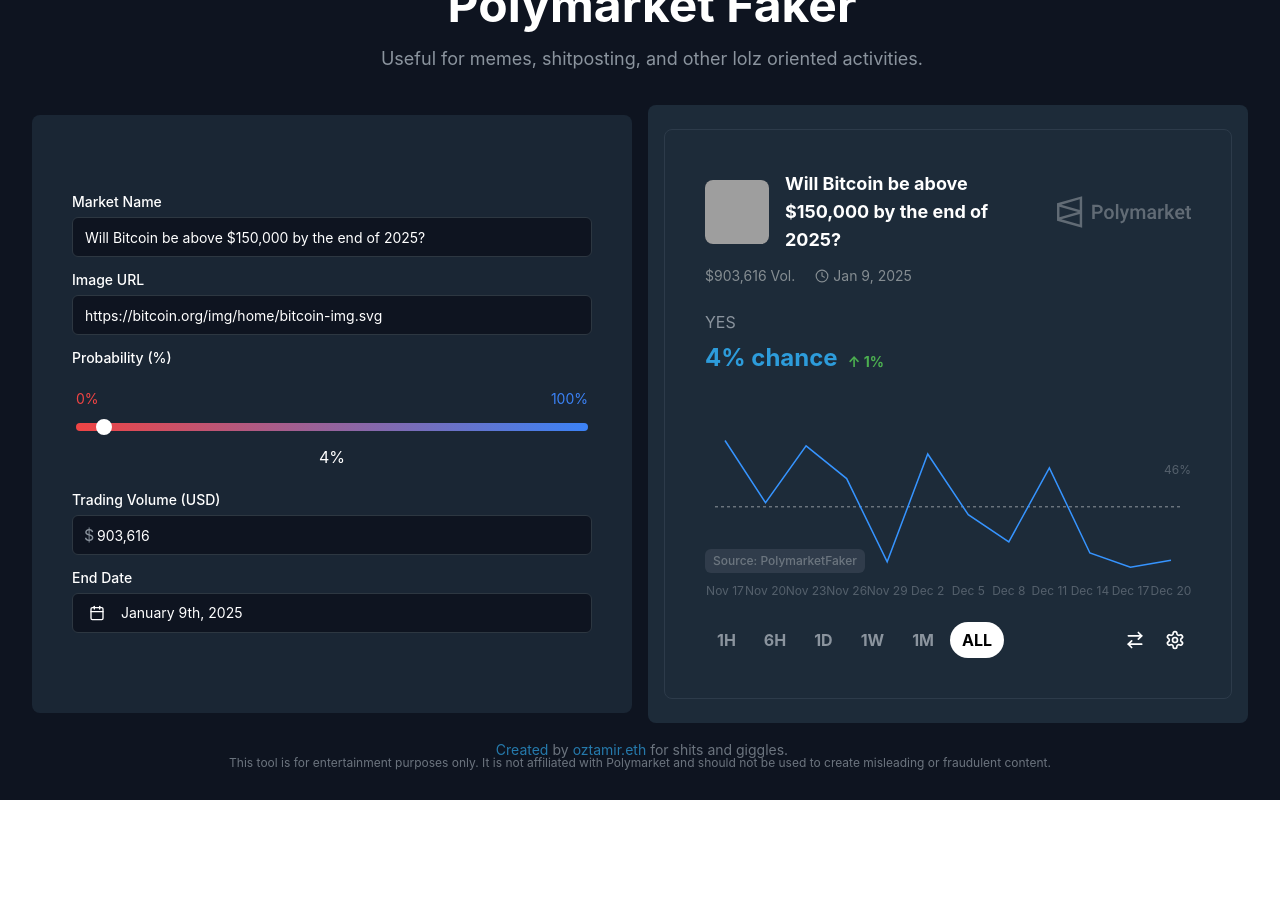
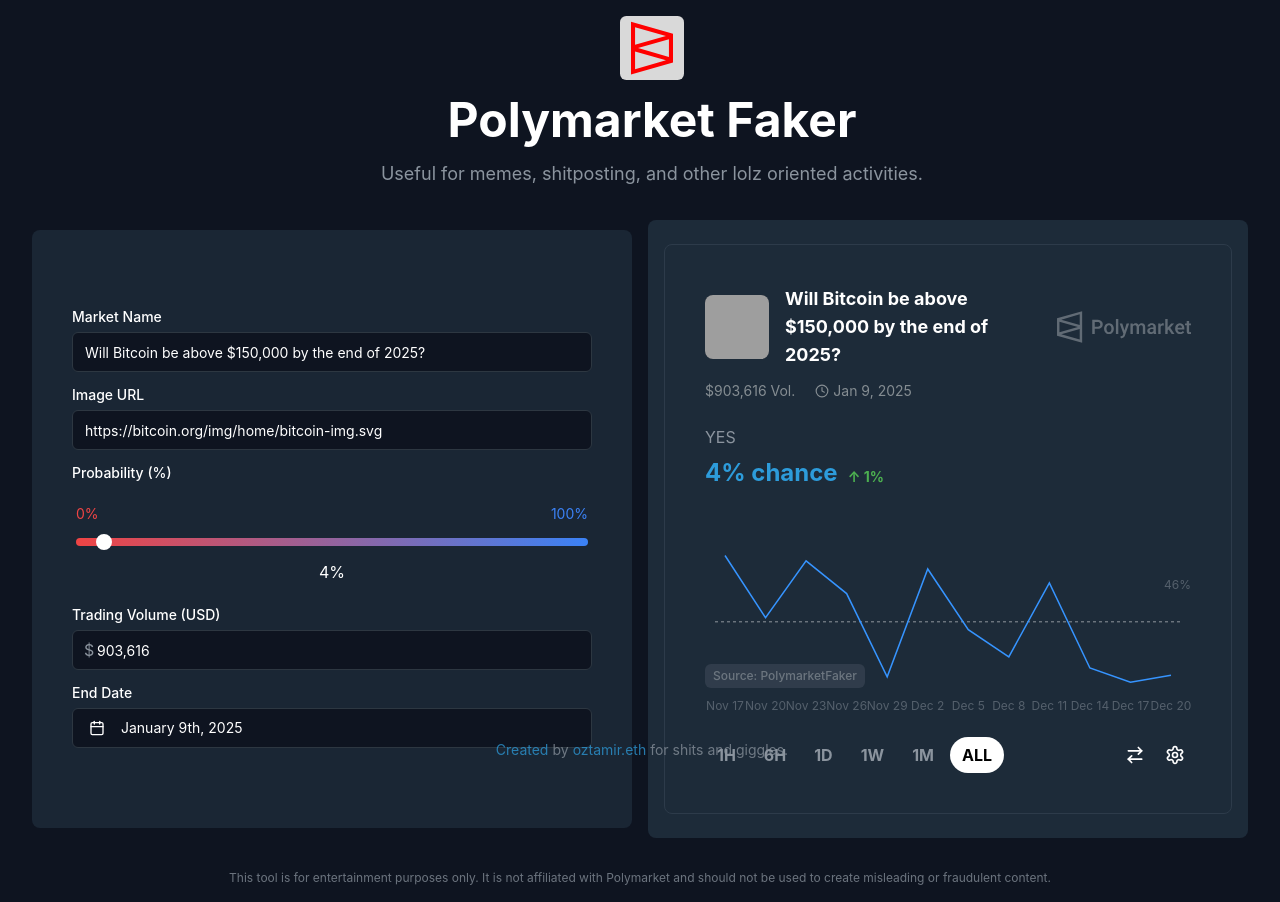
Before and after one commit to OzTamir/fake-polymarket, a React (Vite) app: page / in a window 1280 px wide. Before the commit the page ends 800 px from the top, so only its background shows below. Built offline with nearby package versions, Linux system fonts and the light colour scheme; grey boxes are pictures that could not be loaded.

Commit message:
fix: top

```diff
--- a/src/App.tsx
+++ b/src/App.tsx
@@ -4,7 +4,7 @@
 function App() {
   return (
     <div className="min-h-screen bg-[#0E1420] flex flex-col gap-4 items-center justify-center p-4">
-      <div className="flex flex-col gap-4 pl-6 items-center -mt-32">
+      <div className="flex flex-col gap-4 pl-6 items-center">
         <img
           src="/icon.svg"
           alt="Polymarket Faker Logo"
```
